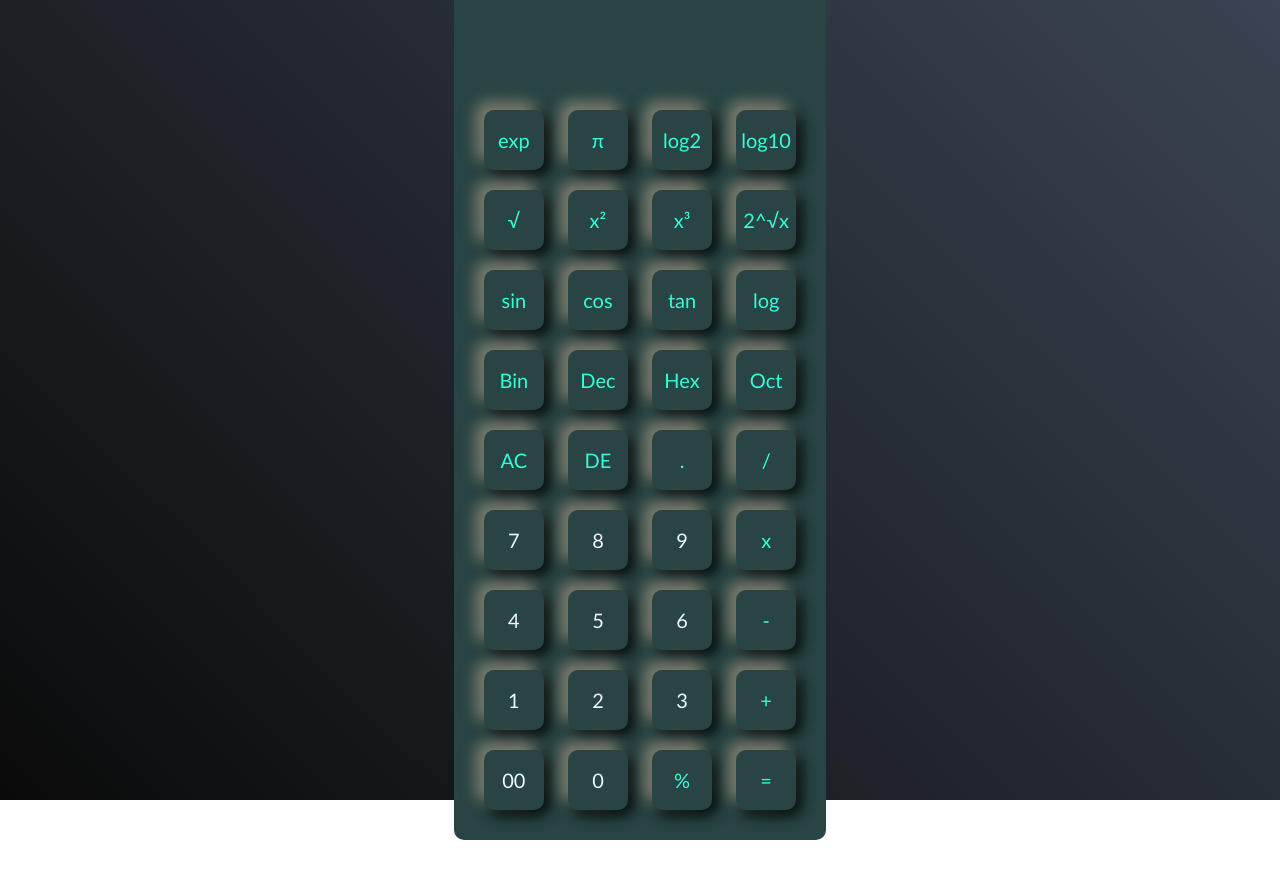
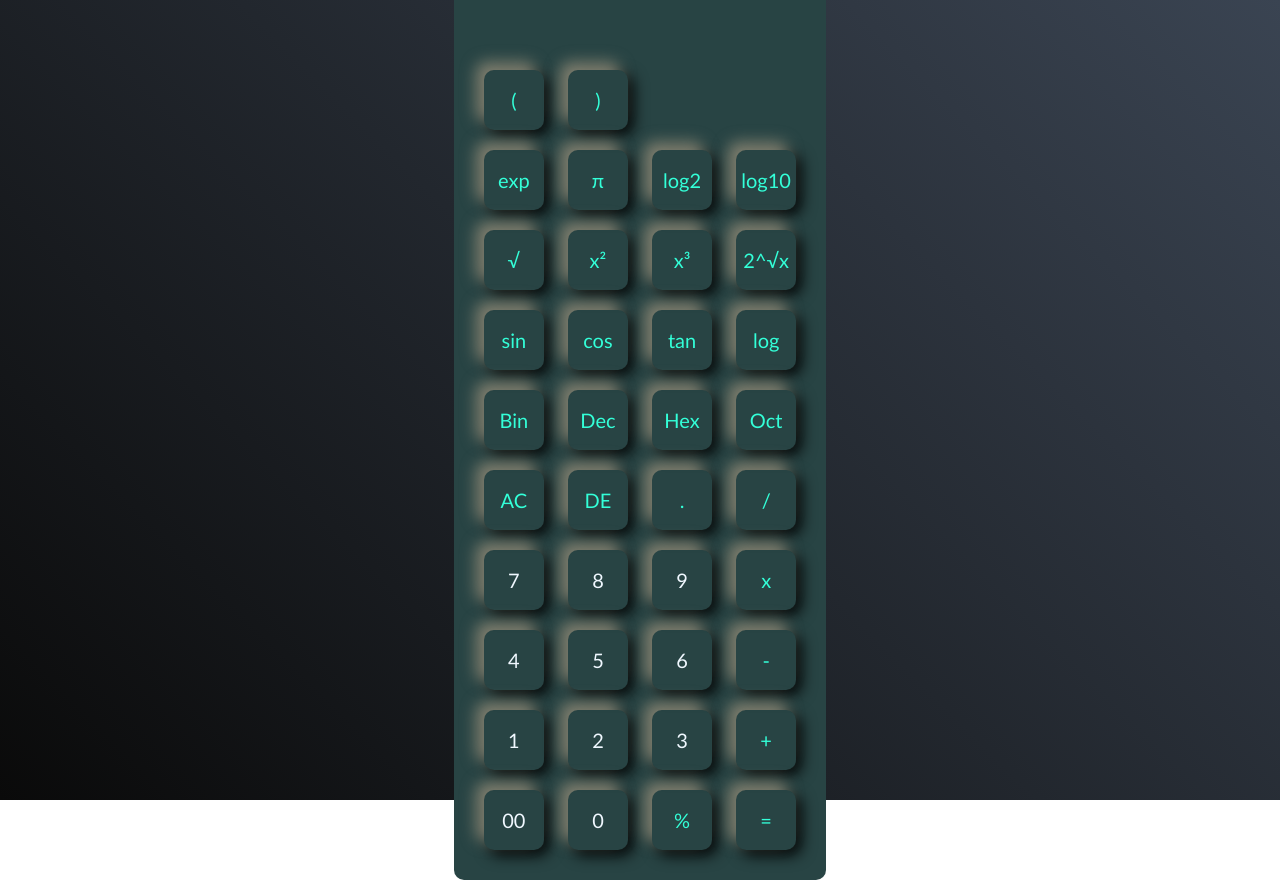
Before and after one commit to shahriar13914/my-project, a plain HTML site: page Calculator.html in a window 1280 px wide. Before the commit the page ends 840 px from the top, so only its background shows below. Drawn offline with Linux system fonts and the light colour scheme.

Commit message:
Calculator.html

```diff
--- a/Calculator.html
+++ b/Calculator.html
@@ -68,6 +68,10 @@ form input.operator{
                         <input type="text" name="display">
                     </div>
                     <div>
+                         <input type="button" value="(" onclick="display.value +='('" class="operator">
+                        <input type="button" value=")" onclick="display.value +=')'" class="operator">
+                    </div>
+                    <div>
                         <input type="button" value="exp" onclick="display.value = Math.exp(display.value)" class="operator">
                         <input type="button" value="π" onclick="display.value = Math.PI" class="operator">
                         <input type="button" value="log2" onclick="display.value = Math.log2(display.value)" class="operator">
```
